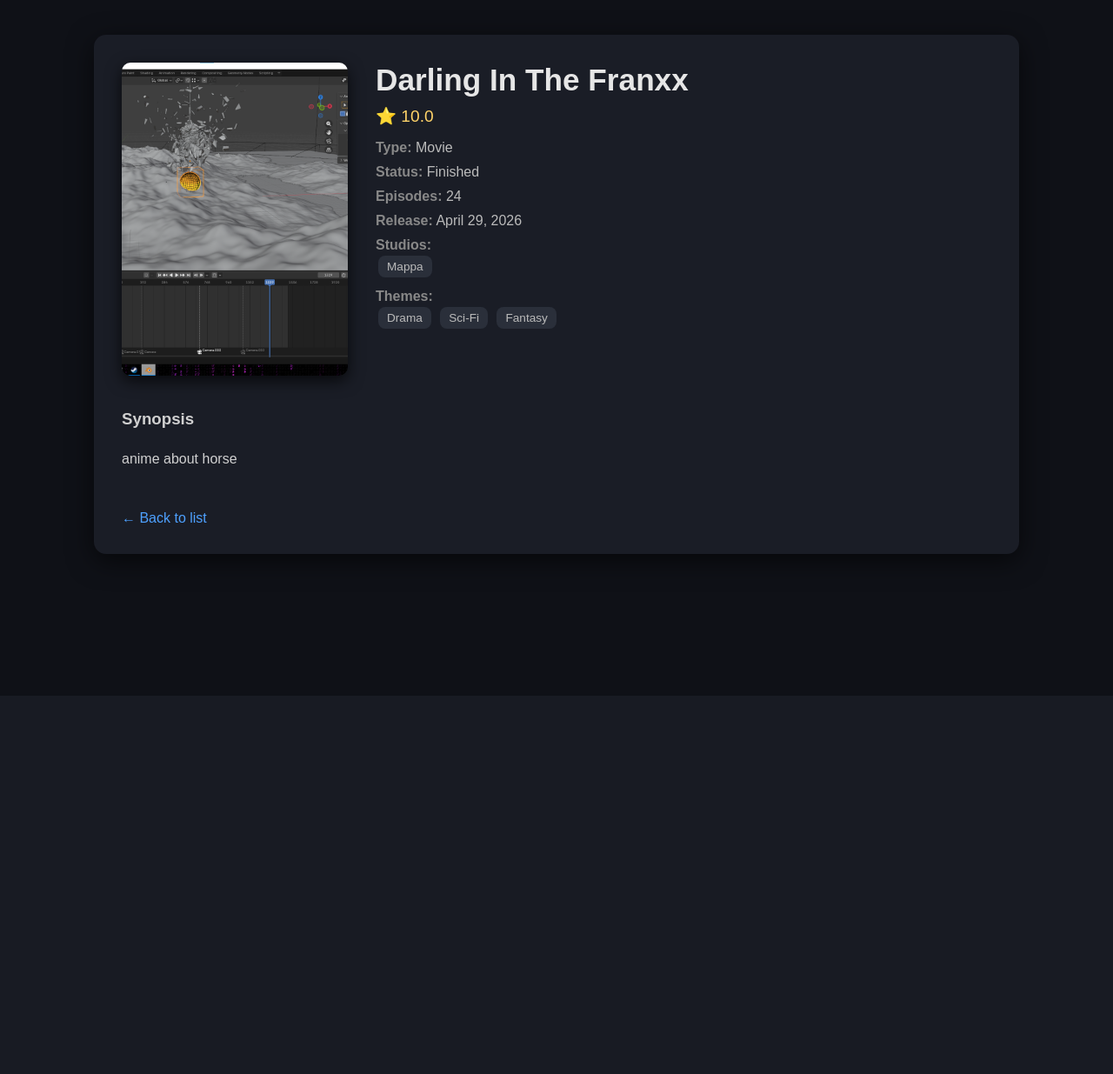
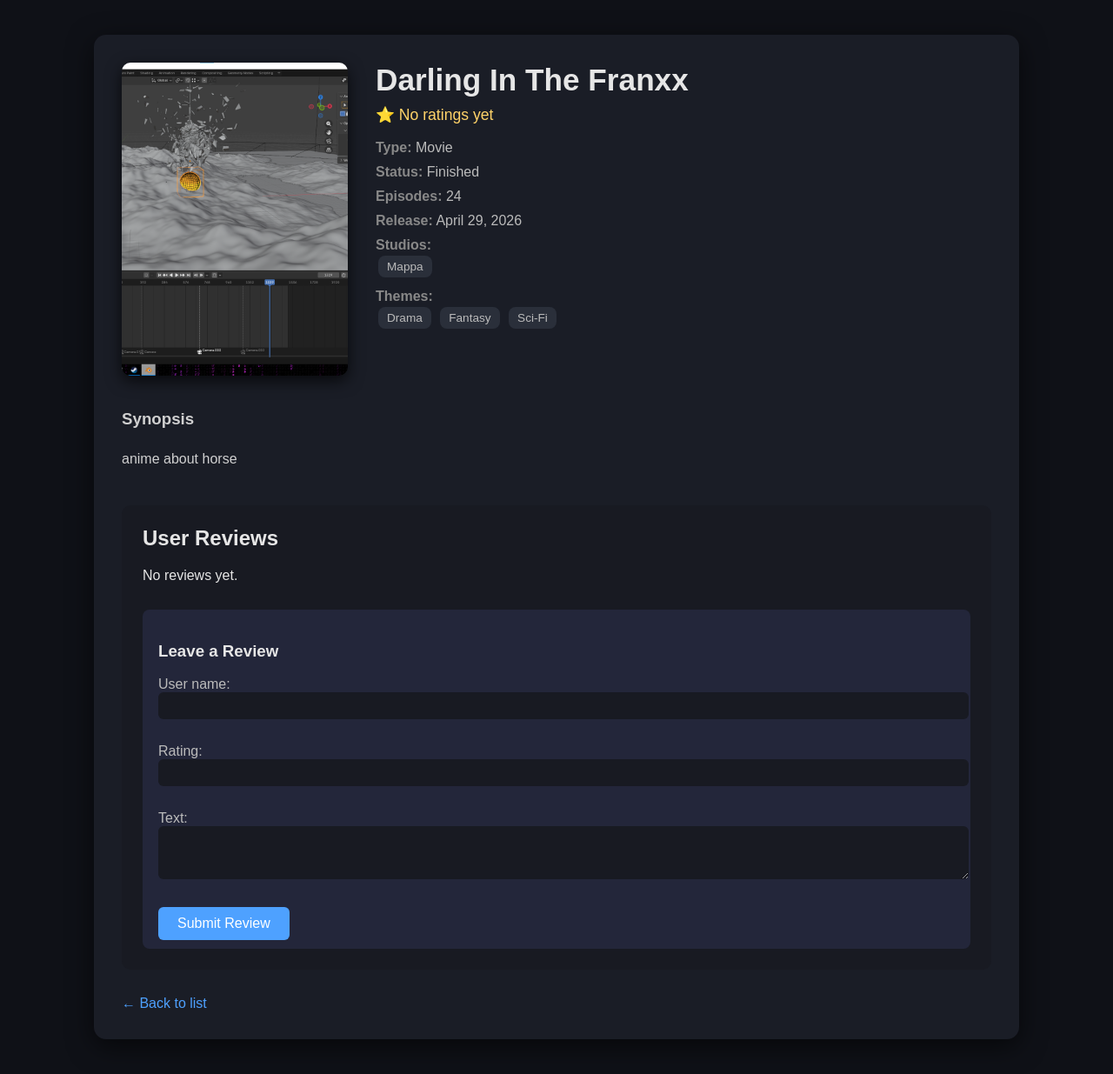
Before and after one commit to it2314/djangoproject, a Django app: a page that uses anime/templates/anime/detail.html in a window 1280 px wide. Shown: the whole page at 87% size. Before the commit the page ends 681 px from the top, so only its background shows below. Run offline with Django 5.2, Linux system fonts and the light colour scheme; data comes from the database, SQL or seed files in the repository; both versions use the stored data as it was after the commit.

Commit message:
validation, user rating, fixes

```diff
--- /dev/null
+++ b/anime/forms.py
@@ -0,0 +1,10 @@
+from django import forms
+from .models import UserRating
+
+class UserRatingForm(forms.ModelForm):
+    class Meta:
+        model = UserRating
+        fields = ['user_name', 'rating', 'text']
+        widgets = {
+            'text': forms.Textarea(attrs={'rows': 3}),
+        }
--- a/anime/models.py
+++ b/anime/models.py
@@ -1,3 +1,4 @@
+from django.core.validators import MaxValueValidator, MinValueValidator
 from django.db import models
 
 class Studio(models.Model):
@@ -6,6 +7,10 @@ class Studio(models.Model):
     def __str__(self):
         return self.name
 
+    class Meta:
+        verbose_name = "Studio"
+        verbose_name_plural = "Studios"
+        ordering = ['name']
 
 class Theme(models.Model):
     name = models.CharField(max_length=50, unique=True)
@@ -13,10 +18,30 @@ class Theme(models.Model):
     def __str__(self):
         return self.name
 
+    class Meta:
+        verbose_name = "Theme"
+        verbose_name_plural = "Themes"
+        ordering = ['name']
+
+class UserRating(models.Model):
+    anime = models.ForeignKey('Anime', related_name='user_ratings', on_delete=models.CASCADE)
+    user_name = models.CharField(max_length=100)
+    rating = models.FloatField(
+        validators=[MinValueValidator(0), MaxValueValidator(10)]
+    )
+    text = models.TextField()
+
+    def __str__(self):
+        return f"{self.user_name} - {self.anime.name} ({self.rating})"
+
+    class Meta:
+        verbose_name = "User Rating"
+        verbose_name_plural = "User Ratings"
+        ordering = ['anime', 'user_name']
 
 class Anime(models.Model):
     STATUS_CHOICES = [
-        ("airing", "Currently Airing"),
+        ("Airing", "Currently Airing"),
         ("finished", "Finished"),
         ("upcoming", "Upcoming"),
     ]
@@ -30,13 +55,19 @@ class Anime(models.Model):
     ]
 
     name = models.CharField(max_length=200, unique=True)
-    rating = models.FloatField(null=True, blank=True)
+    rating = models.FloatField(
+        null=True, blank=True,
+        validators=[MinValueValidator(0), MaxValueValidator(10)]
+    )
     image = models.ImageField(upload_to="anime_images/")
     synopsis = models.TextField()
 
     status = models.CharField(max_length=20, choices=STATUS_CHOICES)
     release_date = models.DateField(null=True, blank=True)
-    episodes = models.IntegerField(null=True, blank=True)
+    episodes = models.IntegerField(
+        null=True, blank=True,
+        validators=[MinValueValidator(1)]
+    )
 
     type = models.CharField(max_length=20, choices=TYPE_CHOICES)
 
@@ -45,3 +76,14 @@ class Anime(models.Model):
 
     def __str__(self):
         return self.name
+
+    class Meta:
+        verbose_name = "Anime"
+        verbose_name_plural = "Anime"
+        ordering = ['name']
+
+    def average_user_rating(self):
+        ratings = self.user_ratings.all()
+        if ratings.exists():
+            return round(sum(r.rating for r in ratings) / ratings.count(), 2)
+        return None
--- a/anime/templates/anime/detail.html
+++ b/anime/templates/anime/detail.html
@@ -2,7 +2,6 @@
 <html>
 <head>
     <title>{{ anime.name }} - Anime Detail</title>
-
     <style>
         body {
             font-family: Arial, sans-serif;
@@ -10,7 +9,6 @@
             color: #e6e6e6;
             margin: 0;
         }
-
         .anime-detail {
             max-width: 1000px;
             margin: 40px auto;
@@ -19,12 +17,10 @@
             box-shadow: 0 8px 30px rgba(0,0,0,0.6);
             padding: 32px;
         }
-
         .anime-header {
             display: flex;
             gap: 32px;
         }
-
         .anime-image img {
             width: 260px;
             height: 360px;
@@ -32,33 +28,27 @@
             border-radius: 10px;
             box-shadow: 0 6px 18px rgba(0,0,0,0.7);
         }
-
         .anime-info {
             flex: 1;
         }
-
         .anime-title {
             font-size: 2.2em;
             font-weight: bold;
             margin-bottom: 10px;
         }
-
         .anime-rating {
             color: #ffd369;
             font-size: 1.2em;
             margin-bottom: 16px;
         }
-
         .anime-meta {
             margin-bottom: 10px;
             color: #bbb;
         }
-
         .label {
             color: #888;
             font-weight: bold;
         }
-
         .tag {
             display: inline-block;
             background: #2a2f3a;
@@ -67,32 +57,90 @@
             margin: 3px;
             font-size: 0.85em;
         }
-
         .anime-synopsis {
             margin-top: 30px;
             line-height: 1.7;
             color: #d0d0d0;
         }
-
         .anime-synopsis h3 {
             margin-bottom: 10px;
         }
-
         .back-link {
             display: inline-block;
             margin-top: 30px;
             color: #4ea1ff;
             text-decoration: none;
         }
-
         .back-link:hover {
             text-decoration: underline;
         }
-
-        /* subtle hover polish */
         .anime-detail:hover {
             transform: translateY(-2px);
             transition: 0.2s ease;
+        }
+        /* Reviews styling */
+        .reviews-section {
+            margin-top: 40px;
+            background: #181a22;
+            border-radius: 10px;
+            padding: 24px;
+        }
+        .reviews-section h2 {
+            margin-top: 0;
+        }
+        .review {
+            border-bottom: 1px solid #22242b;
+            padding: 12px 0;
+        }
+        .review:last-child {
+            border-bottom: none;
+        }
+        .review-user {
+            color: #ffd369;
+            font-weight: bold;
+        }
+        .review-rating {
+            color: #ffb347;
+            margin-left: 8px;
+        }
+        .review-text {
+            margin: 6px 0 0 0;
+            color: #e6e6e6;
+        }
+        .review-form {
+            margin-top: 30px;
+            background: #23263a;
+            padding: 18px 18px 10px 18px;
+            border-radius: 8px;
+        }
+        .review-form label {
+            color: #bbb;
+        }
+        .review-form input, .review-form textarea {
+            width: 100%;
+            margin-bottom: 12px;
+            padding: 8px;
+            border-radius: 6px;
+            border: none;
+            background: #181a22;
+            color: #e6e6e6;
+        }
+        .review-form button {
+            background: #4ea1ff;
+            color: #fff;
+            border: none;
+            padding: 10px 22px;
+            border-radius: 6px;
+            font-size: 1em;
+            cursor: pointer;
+        }
+        .review-form button:hover {
+            background: #357ab8;
+        }
+        .avg-user-rating {
+            color: #ffd369;
+            font-size: 1.1em;
+            margin-bottom: 18px;
         }
     </style>
 </head>
@@ -117,9 +165,12 @@
             <div class="anime-info">
                 <div class="anime-title">{{ anime.name }}</div>
 
-                {% if anime.rating %}
-                    <div class="anime-rating">⭐ {{ anime.rating }}</div>
+                {% if avg_rating %}
+                    <div class="avg-user-rating">⭐ {{ avg_rating }}</div>
+                {% else %}
+                    <div class="avg-user-rating">⭐ No ratings yet</div>
                 {% endif %}
+
 
                 <div class="anime-meta">
                     <span class="label">Type:</span> {{ anime.get_type_display }}
@@ -169,8 +220,33 @@
             <p>{{ anime.synopsis }}</p>
         </div>
 
+        <!-- Reviews Section -->
+        <div class="reviews-section">
+            <h2>User Reviews</h2>
+            {% if ratings %}
+                {% for review in ratings %}
+                    <div class="review">
+                        <span class="review-user">{{ review.user_name }}</span>
+                        <span class="review-rating">({{ review.rating }}/10)</span>
+                        <div class="review-text">{{ review.text|linebreaks }}</div>
+                    </div>
+                {% endfor %}
+            {% else %}
+                <p>No reviews yet.</p>
+            {% endif %}
+
+            <!-- Review Form -->
+            <div class="review-form">
+                <h3>Leave a Review</h3>
+                <form method="post">
+                    {% csrf_token %}
+                    {{ form.as_p }}
+                    <button type="submit">Submit Review</button>
+                </form>
+            </div>
+        </div>
+
         <a href="/" class="back-link">← Back to list</a>
-
     </div>
 </body>
 </html>
--- a/anime/views.py
+++ b/anime/views.py
@@ -1,17 +1,25 @@
-from django.shortcuts import render
+from django.shortcuts import render, get_object_or_404, redirect
+from django.http import HttpResponse
+from .models import Anime
+from .forms import UserRatingForm
 
-from django.http import HttpResponse
+def homepage(request):
+    animes = Anime.objects.all()
+    return render(request, "anime/homepage.html", {"animes": animes})
 
 def anime_detail(request, name):
-     from .models import Anime
-     anime = Anime.objects.get(name=name)
-     return render(request, "anime/detail.html", {"anime": anime})
-
-def anime_homepage(request):
-    return HttpResponse("testing")
-
-
-def homepage(request):
-     from .models import Anime
-     animes = Anime.objects.all()
-     return render(request, "anime/homepage.html", {"animes": animes})
+    anime = get_object_or_404(Anime, name=name)
+    ratings = anime.user_ratings.all()
+    avg_rating = anime.average_user_rating()
+    form = UserRatingForm(request.POST or None)
+    if request.method == 'POST' and form.is_valid():
+        rating = form.save(commit=False)
+        rating.anime = anime
+        rating.save()
+        return redirect('anime_detail', name=anime.name)
+    return render(request, "anime/detail.html", {
+        "anime": anime,
+        "ratings": ratings,
+        "avg_rating": avg_rating,
+        "form": form,
+    })
```
Also changed, not shown: anime/templates/anime/homepage.html (+7 -3 lines), anime/migrations/0002_alter_anime_options_alter_studio_options_and_more.py (added), anime/migrations/0003_userrating.py (added), db.sqlite3, 1 other file.
